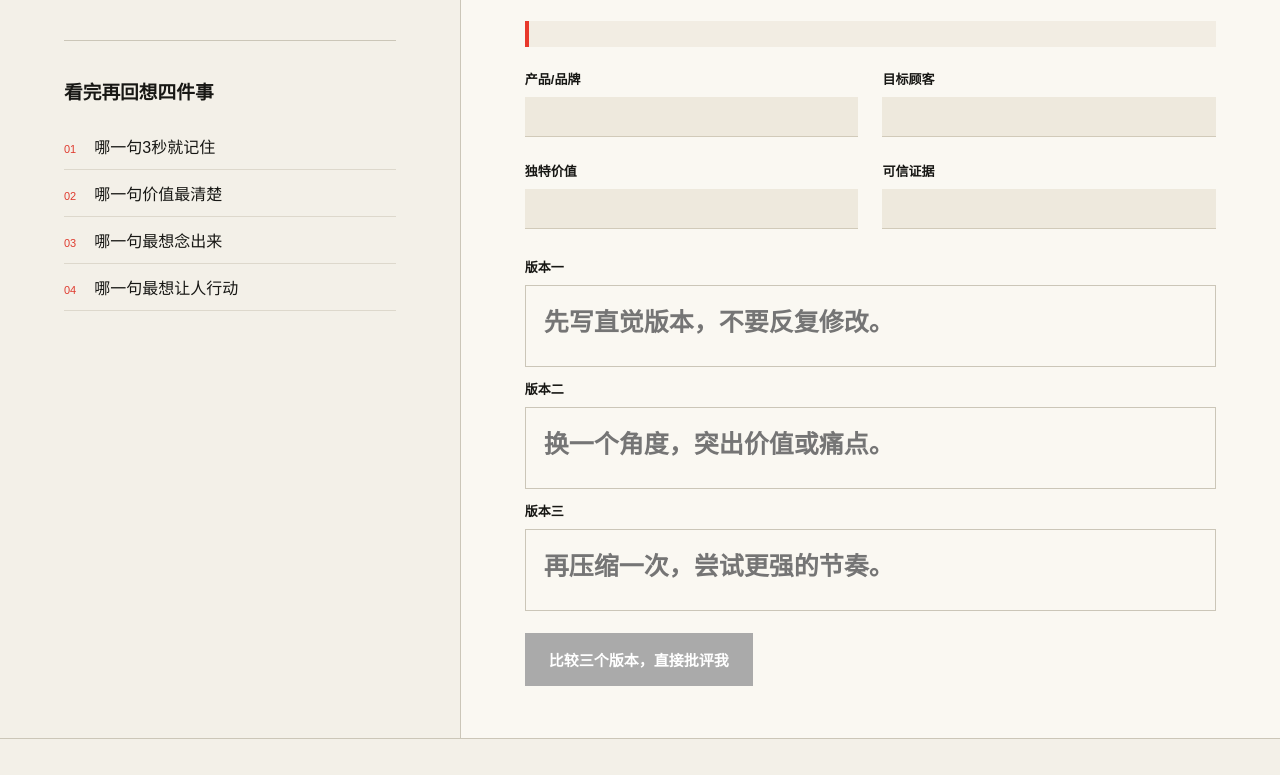
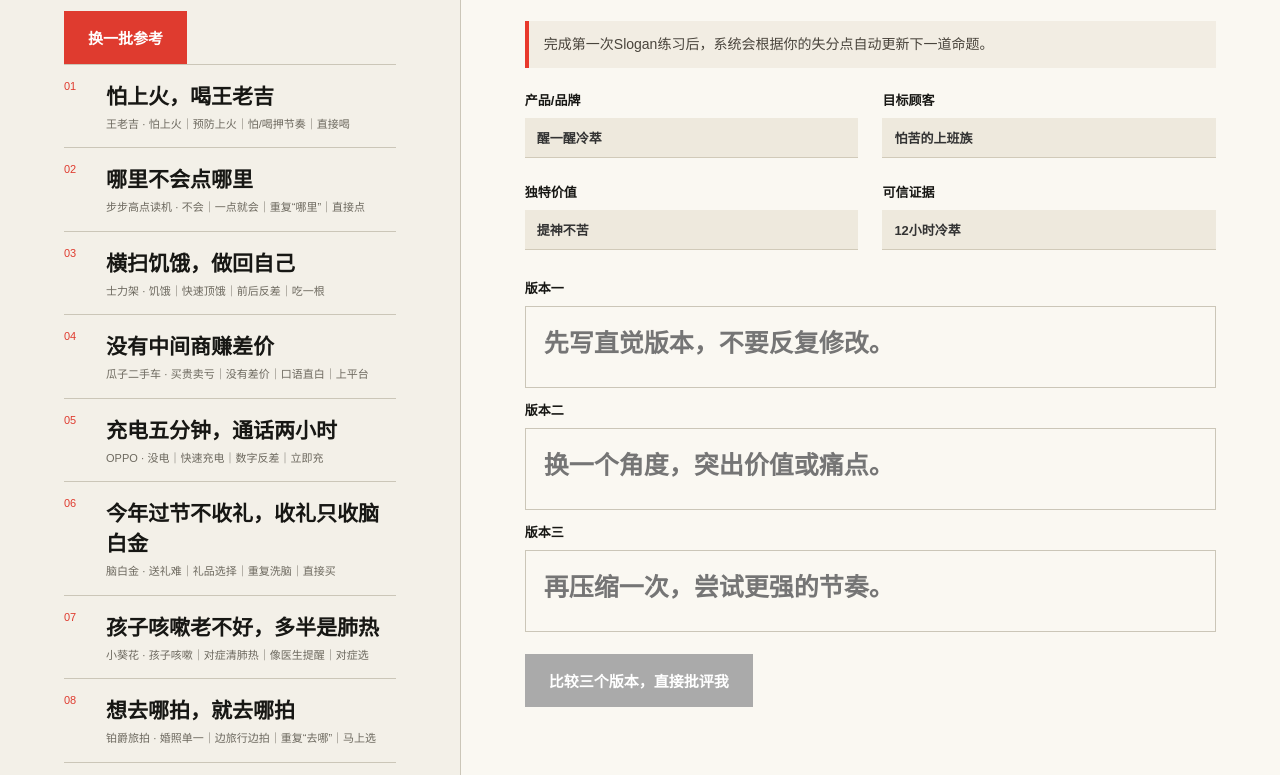
Before and after one commit to yalo-go/slogan-growth, a plain HTML site: page index.html in a window 1280 px wide. Shown: the part 733-1508 px from the top of the page. Before the commit the page ends 1472 px from the top, so only its background shows below. Drawn offline with Linux system fonts and the light colour scheme.

Commit message:
增加参考案例轮换按钮

```diff
--- a/index.html
+++ b/index.html
@@ -3,7 +3,7 @@
 <body><header class="topbar"><div class="brand"><span class="mark">文</span><span>广告文案成长站</span></div><div class="top-actions"><div class="streak">连续训练 <b id="streak">0</b> 天</div><button id="history-open" class="history-link">训练记录</button></div></header>
 <nav class="mode-tabs" aria-label="选择训练模式"><button class="active" data-mode="slogan">Slogan</button><button data-mode="tvc">TVC 广告</button><button data-mode="long">长文案</button></nav>
 <main><section class="hero"><div><p class="eyebrow" id="day"></p><h1>别等灵感。<br><em>训练判断力。</em></h1><p class="sub">依据《什么是好广告（第一版）》：三秒记住、记忆犹新、念念不忘、一看就买。</p></div><div class="score-card"><span>历史平均</span><strong id="average">—</strong><small id="count">完成第一次训练后生成</small></div></section>
-<section class="workspace"><aside class="lesson"><div class="section-label" id="reading-label">01 / 今日10条语感输入</div><h2 class="case-title" id="reading-title">先连续看，不急着分析。</h2><div id="case-list" class="case-list"></div><div class="standard"><h3>看完再回想四件事</h3><div><span>01</span><i id="check1">哪一句3秒就记住</i></div><div><span>02</span><i id="check2">哪一句价值最清楚</i></div><div><span>03</span><i id="check3">哪一句最想念出来</i></div><div><span>04</span><i id="check4">哪一句最想让人行动</i></div></div></aside>
+<section class="workspace"><aside class="lesson"><div class="section-label" id="reading-label">01 / 今日10条语感输入</div><div class="case-heading"><h2 class="case-title" id="reading-title">先连续看，不急着分析。</h2><button id="next-cases" type="button">换一批参考</button></div><div id="case-list" class="case-list"></div><div class="standard"><h3>看完再回想四件事</h3><div><span>01</span><i id="check1">哪一句3秒就记住</i></div><div><span>02</span><i id="check2">哪一句价值最清楚</i></div><div><span>03</span><i id="check3">哪一句最想念出来</i></div><div><span>04</span><i id="check4">哪一句最想让人行动</i></div></div></aside>
 <section class="practice"><div class="section-label">02 / 今日创作命题</div><h2 id="practice-title">看完10条，再连续写3版。</h2><div id="adaptive-note" class="adaptive-note"></div><div class="grid"><label>产品/品牌<input id="product" readonly></label><label>目标顾客<input id="audience" readonly></label><label>独特价值<input id="value" readonly></label><label>可信证据<input id="proof" readonly></label></div><div class="drafts"><label class="slogan-label">版本一<textarea id="draft1" maxlength="40" placeholder="先写直觉版本，不要反复修改。"></textarea></label><label class="slogan-label">版本二<textarea id="draft2" maxlength="40" placeholder="换一个角度，突出价值或痛点。"></textarea></label><label class="slogan-label">版本三<textarea id="draft3" maxlength="40" placeholder="再压缩一次，尝试更强的节奏。"></textarea></label></div><button id="submit" disabled>比较三个版本，直接批评我</button></section></section>
 <section class="result" id="result" hidden><div class="result-head"><div class="score"><span id="score"></span><small>/100</small></div><div><p>三版中的最高分</p><h2 id="verdict"></h2></div></div><div id="draft-scores" class="draft-scores"></div><div class="feedback"><div class="problems"><h3>最好版本最需要改的地方</h3><div id="problems"></div></div><div class="strengths"><h3>最好版本保留这些</h3><div id="strengths"></div></div></div><div class="result-actions"><button class="rewrite" id="rewrite">继续重写</button><button id="improve" class="improve-button">不知道怎么提分？查看高分改写</button></div><div id="improve-panel" class="improve-panel" hidden></div></section>
 <section class="history" id="history" hidden><div class="history-head"><div><p class="section-label">成长档案</p><h2>历史训练记录</h2></div><button id="history-close" class="history-close">返回今日训练</button></div><div id="history-list" class="history-list"></div></section></main><script src="app.js"></script></body></html>
```
